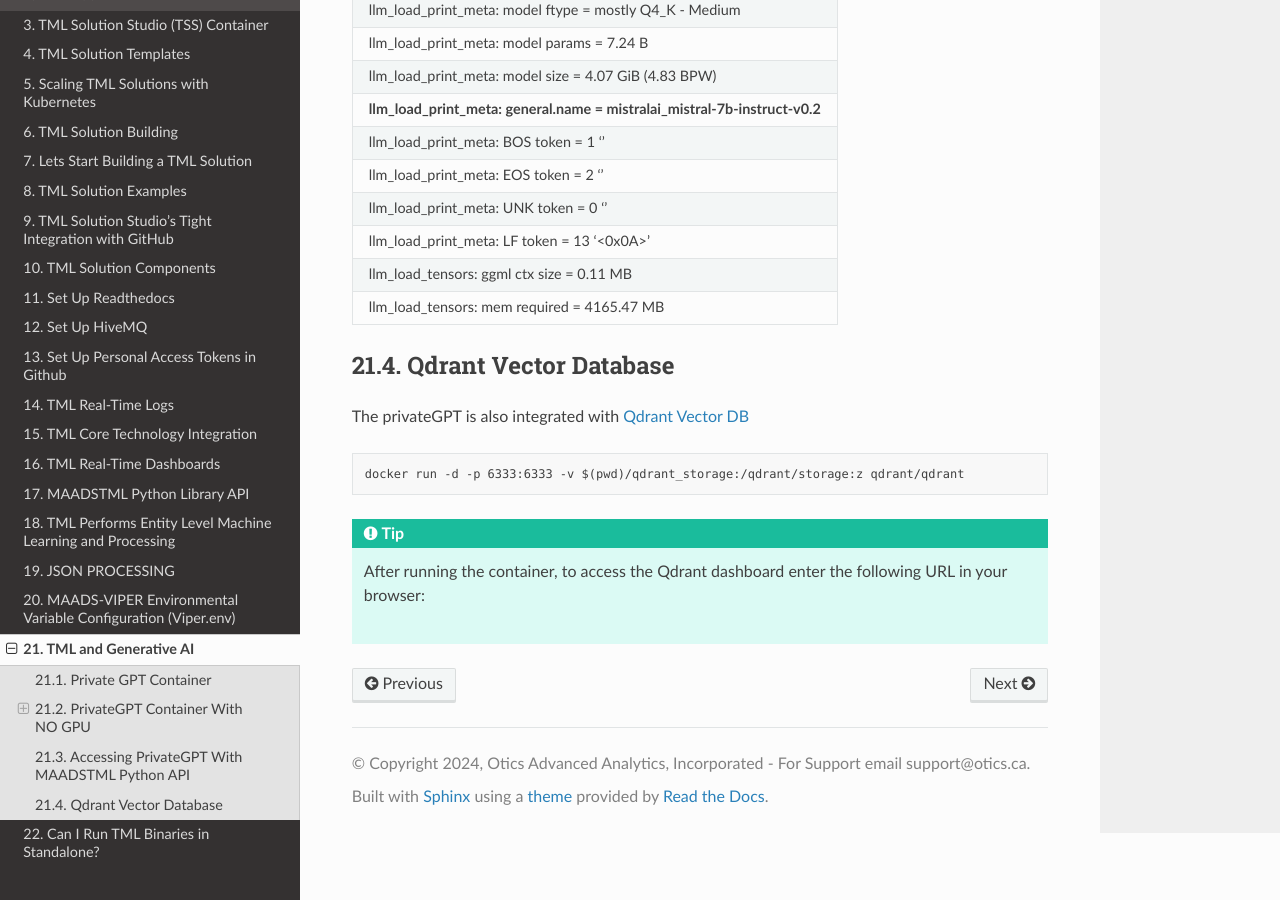
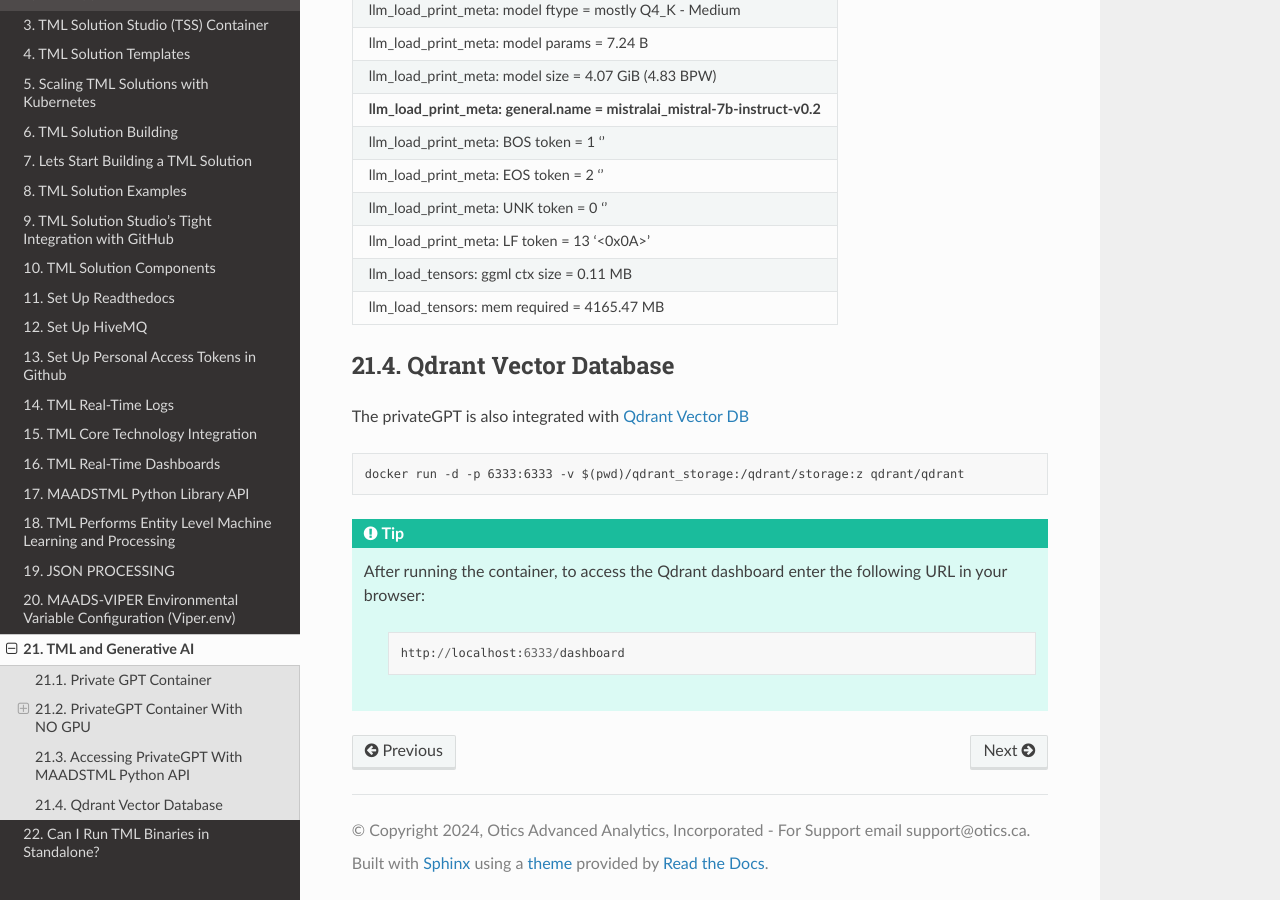
Before and after one commit to smaurice101/readthedocs, a Sphinx documentation site: the page built from docs/source/genai.rst, in a window 1280 px wide and 900 px high, scrolled down 4669 px. Built offline with Sphinx 7.4.7 and the Read the Docs theme 3.1.0, drawn with Linux system fonts in a browser that asks for light colours.

Commit message:
Update genai.rst

```diff
--- a/docs/source/genai.rst
+++ b/docs/source/genai.rst
@@ -205,6 +205,6 @@ The privateGPT is also integrated with `Qdrant Vector DB <https://qdrant.tech/>`
 .. tip::
    After running the container, to access the Qdrant dashboard enter the following URL in your browser:
 
-    .. code-block:::
+    .. code-block::
 
         http://localhost:6333/dashboard
```
